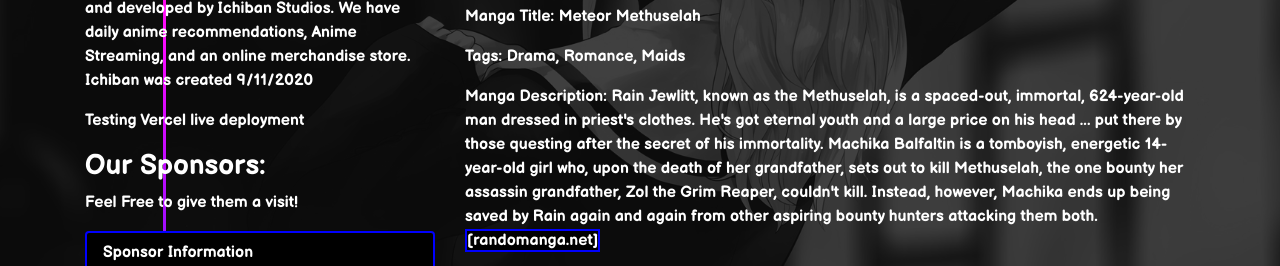
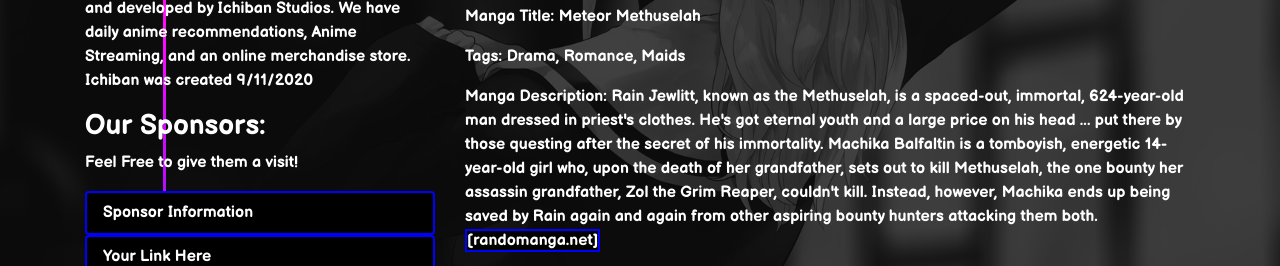
Before and after one commit to ftpggversed/ichibanstudios, a plain HTML site: page index.html in a window 1280 px wide. Shown: the part 279-545 px from the top of the page. Drawn offline with nearby package versions, Linux system fonts and the light colour scheme; a script that the page names is missing.

Commit message:
modified:   index.html

```diff
--- a/index.html
+++ b/index.html
@@ -94,7 +94,6 @@
         <h2>About Us</h2>
         <p>Ichiban is an anime streaming website created and developed by Ichiban Studios. We have daily anime recommendations, Anime Streaming, and an online merchandise store. Ichiban was created 9/11/2020</p>
 
-        <p>Testing Vercel live deployment</p>
         <h3>Our Sponsors:</h3>
         <p>Feel Free to give them a visit!</p>
 
```
